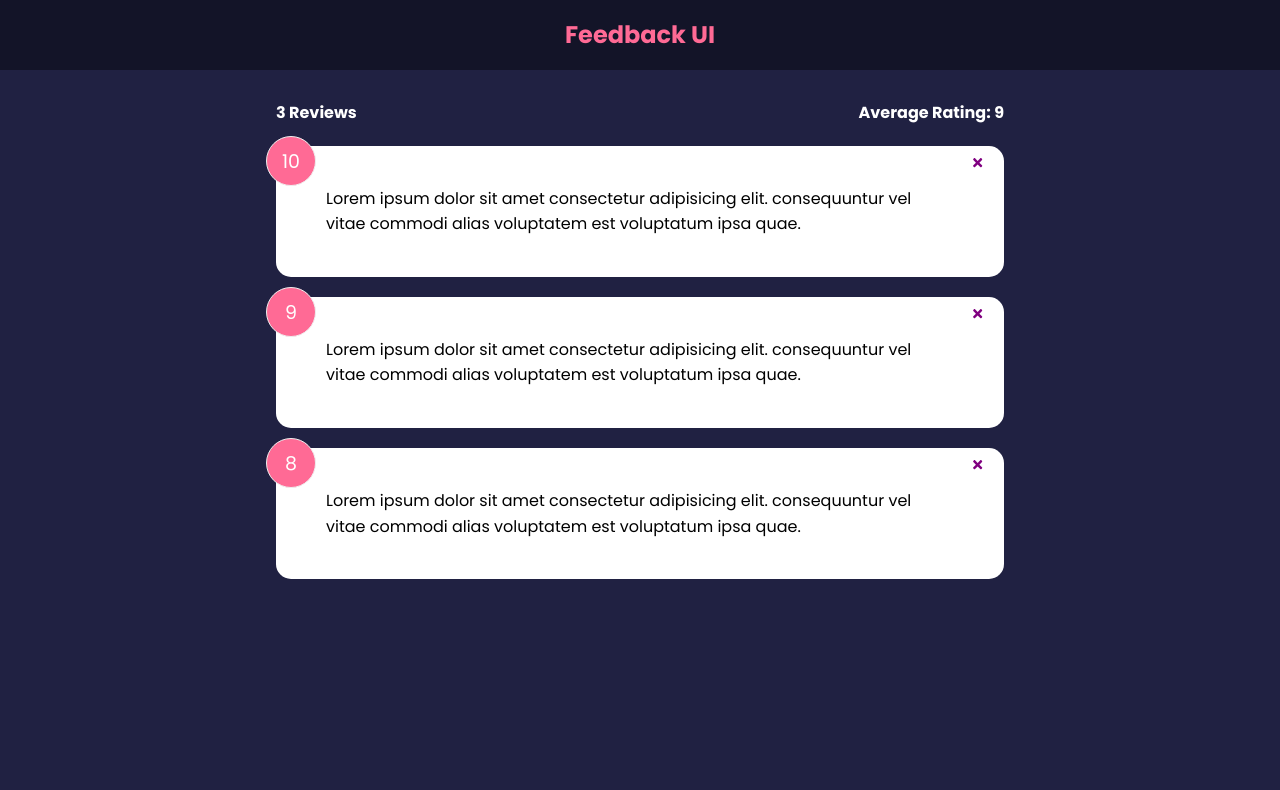
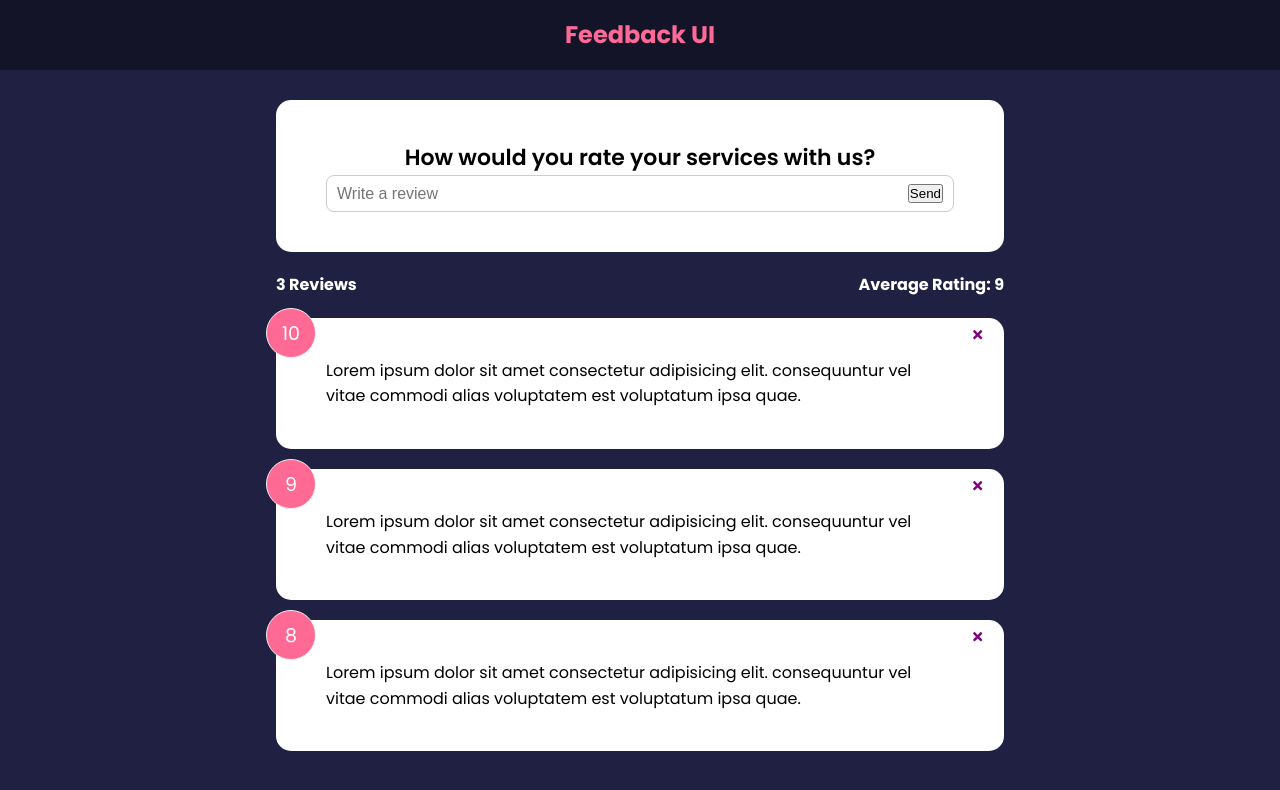
Before and after one commit to papichulo2021/Feeback-Project, a React (Vite) app in the folder Feedback/: page / in a window 1280 px wide. Shown: the top 790 px of the page. Built offline with nearby package versions, Linux system fonts and the light colour scheme.

Commit message:
Form Input State

```diff
--- a/Feedback/src/App.jsx
+++ b/Feedback/src/App.jsx
@@ -4,6 +4,7 @@
 import FeedbackStats from './components/FeedbackStats'
 import FeedbackData from './data/FeedbackData'
 import './App.css'
+import FeedbackForm from './components/FeedbackForm'
 
 function App() {
   const [feedback, setFeedback] = useState(FeedbackData)
@@ -18,6 +19,7 @@
     <>
       <Header/>
       <div className='container'>
+          <FeedbackForm />
           <FeedbackStats feedback={feedback} />
           <FeedbackList feedback={feedback} handleDelete={deleteFeedback}/>
       </div>
--- /dev/null
+++ b/Feedback/src/components/FeedbackForm.jsx
@@ -0,0 +1,30 @@
+import { useState } from 'react'
+import Card from './shared/Card'
+
+function FeedbackForm() {
+    const [text, setText] = useState('');
+
+    const handleTextChange = (e) => {
+        setText(e.target.value)
+    }
+
+    return (
+    <Card>
+        <form>
+            <h2>How would you rate your services with us?</h2>
+            {/* rating select component*/}
+            <div className="input-group">
+                <input
+                    onChange={handleTextChange}
+                    type="text"
+                    placeholder='Write a review'
+                    value={text}
+                />
+                <button type='submit'>Send</button>
+            </div>
+        </form>
+    </Card>
+  )
+}
+
+export default FeedbackForm
```
